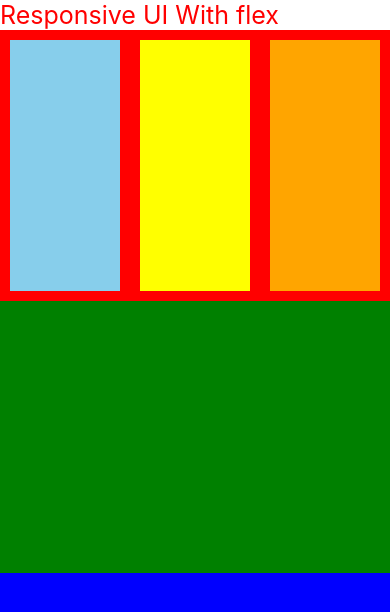
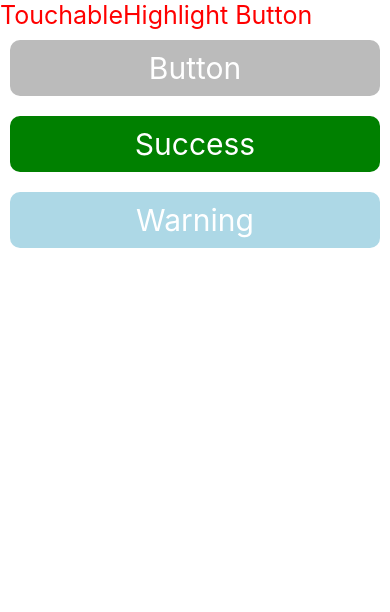
Before and after one commit to birbalkr/reactNative, a React Native app: screen / in a window 390 px wide. Shown: the top 612 px of the page. Built offline with nearby package versions, Linux system fonts and the light colour scheme.

Commit message:
TouchableHighlight Button

```diff
--- a/App.tsx
+++ b/App.tsx
@@ -2,22 +2,26 @@ import React from 'react';
 import {
     StyleSheet,
     Text,
+    TouchableHighlight,
     View
 } from "react-native";
 
 const App = () => {
     return (
-        <View style={style.main}>
-            <Text style={{ fontSize: 25, color: 'red' }}>Responsive UI With flex</Text>
-            <View style={style.box1}>
-                <View style={style.innerbox}></View>
-                <View style={style.innerbox1}></View>
-                <View style={style.innerbox2}></View>
 
+            <View style={style.main}>
+                <Text style={{ fontSize: 25, color: 'red' }}>TouchableHighlight Button</Text>
+                <TouchableHighlight>
+                    <Text style={[style.button,style.Buttontext]}>Button</Text>
+                </TouchableHighlight>
+                <TouchableHighlight>
+                    <Text style={[style.Success, style.Buttontext]}>Success</Text>
+                </TouchableHighlight>
+                <TouchableHighlight>
+                    <Text style={[style.Error, style.Buttontext]}>Warning</Text>
+                </TouchableHighlight>
             </View>
-            <View style={style.box2}></View>
-            <View style={style.box3}></View>
-        </View>
+
     )
 };
 
@@ -25,39 +29,45 @@ const style=StyleSheet.create({
     main:{
         flex:1
     },
-    box1:{
-        flex: 1,
-        backgroundColor:'red',
-        flexDirection:'row'
+    button:{
+        backgroundColor:'#bbb',
+        fontSize:30,
+        textAlign:'center',
+        padding:10,
+        margin:10,
+        borderRadius:10,
+        shadowColor:'black',
+        elevation:10,
+        shadowOpacity:1
+    },
+    Success:{
+        backgroundColor:'green',
+        fontSize:30,
+        textAlign:'center',
+        padding:10,
+        margin:10,
+        borderRadius:10,
+        shadowColor:'black',
+        elevation:10,
+        shadowOpacity:1
+    },
+    Error:{
+        backgroundColor:'lightblue',
+        fontSize:30,
+        textAlign:'center',
+        padding:10,
+        margin:10,
+        borderRadius:10,
+        shadowColor:'black',
+        elevation:10,
+        shadowOpacity:1
+    },
+    Buttontext:{
+        color:'#fff'
     }
-    ,
-    box2:{
-        flex: 1,
-        backgroundColor:'green'
-    }
-    ,
-    box3:{
-        flex: 1,
-        backgroundColor:'blue'
-    },
-    innerbox:{
-        flex:1,
-        backgroundColor:'skyblue',
-        margin:10
-    }
-    ,
-    innerbox1:{
-        flex:1,
-        backgroundColor:'yellow',
-        margin:10
-    }
-    ,
-    innerbox2:{
-        flex:1,
-        backgroundColor:'orange',
-        margin:10
-    }
+
 })
+
 export default App;
 
 // npx react-native start
```
